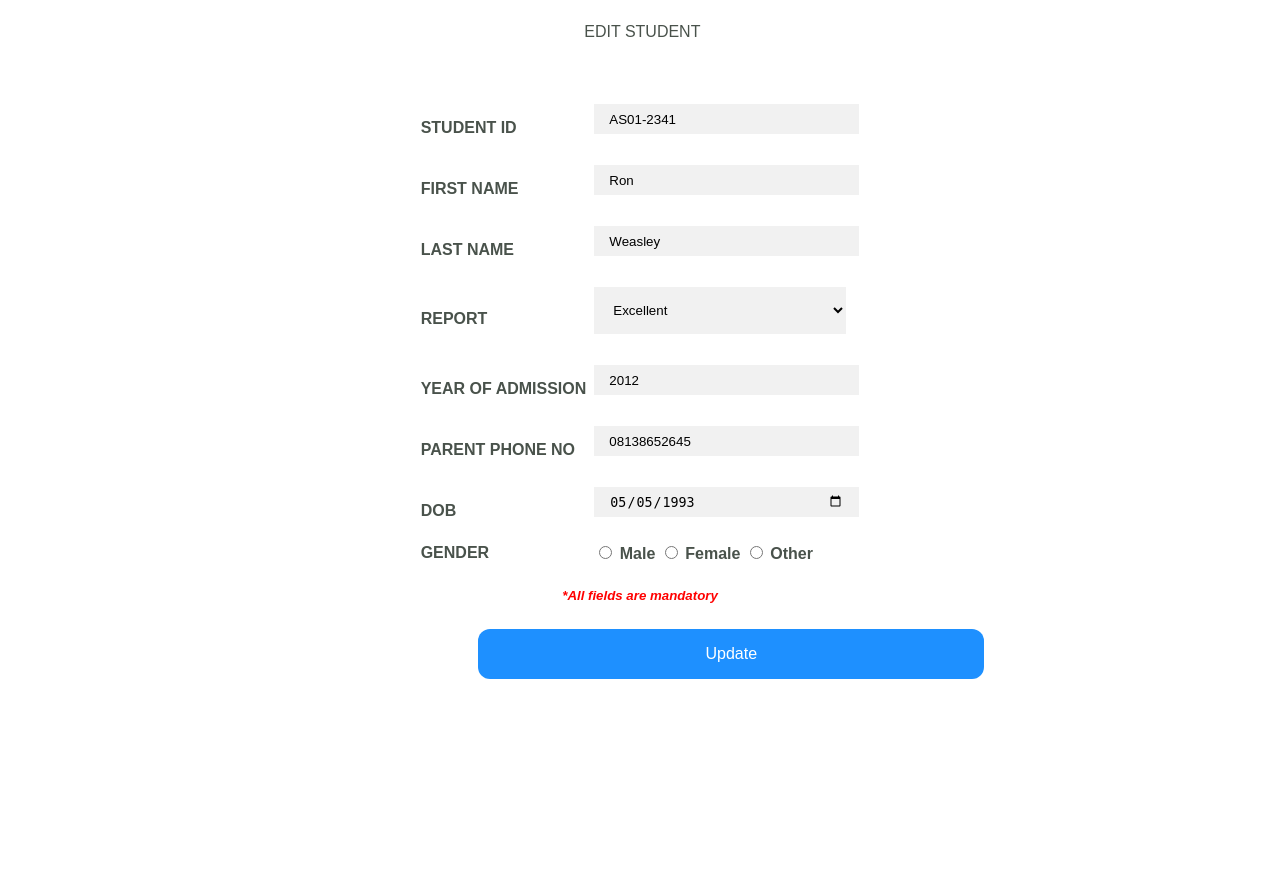
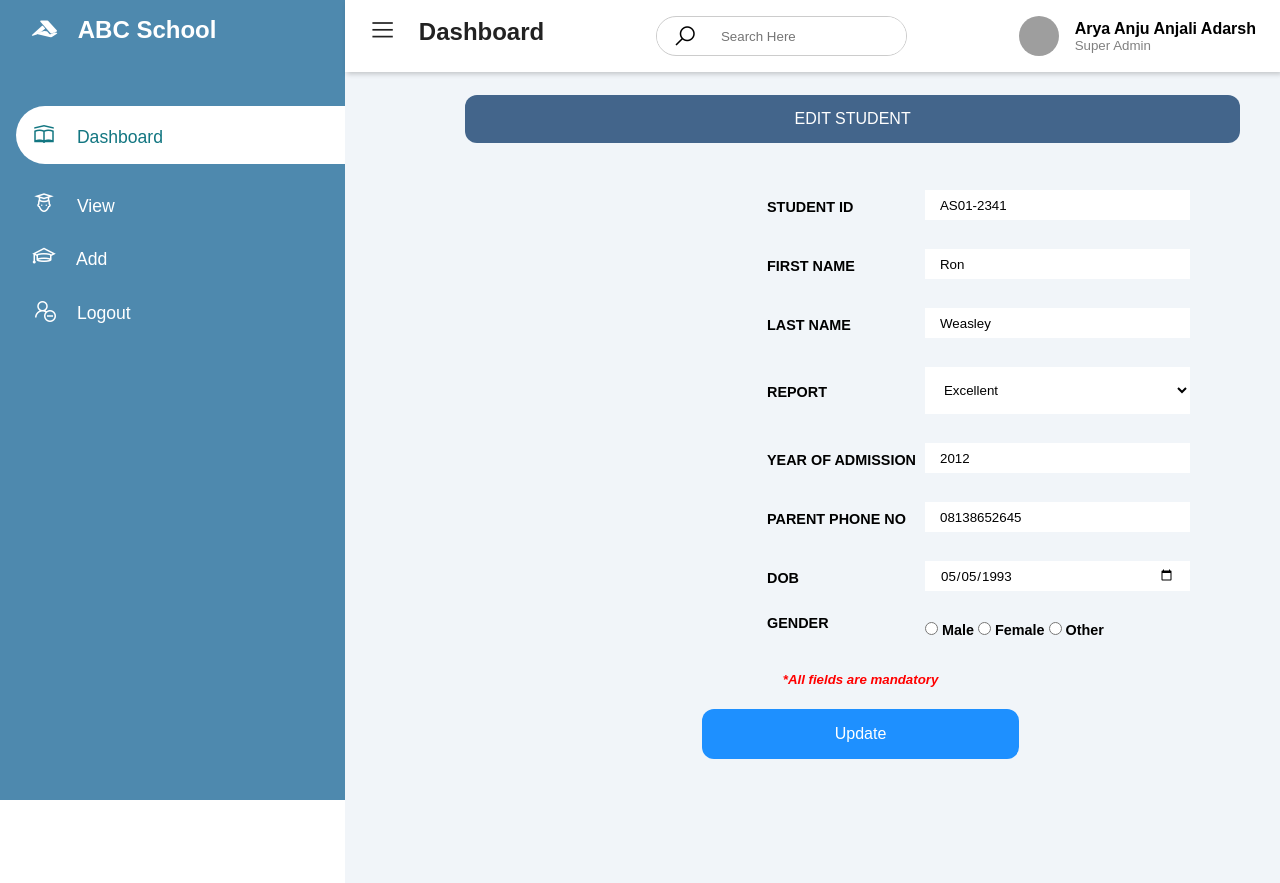
Before and after one commit to student-report-management-updatedsystem/student-report-ms, a PHP site: page /src/editstudent.php?id=1 in a window 1280 px wide. Before the commit the page ends 679 px from the top, so only its background shows below. Run offline with PHP 8.4, Linux system fonts and the light colour scheme; data comes from the database, SQL or seed files in the repository; lists and menus that the app fills with data are empty; grey boxes are pictures that could not be loaded.

Commit message:
issue correction

```diff
--- /dev/null
+++ b/editstudent.css
@@ -0,0 +1,174 @@
+.edit-student {
+  width: 98%;
+  padding: 15px;
+  margin: 5px 0 22px 0;
+  background-color:#43658b;
+  border-radius:12px;
+  text-align: center;
+  color: white;
+}
+
+main input[type=text], input[type=password],input[ type  ="tel"],input[ type  ="date"],input[ type  ="file"],input[ type  ="number"]
+{
+  width: 100%;
+  padding: 15px;
+  margin: 5px 0 22px 0;
+  display: inline-block;
+  border: none;
+  background: #fff;
+}
+option{
+  background-color: #fff;
+}
+th{
+  font-size: 0.9em;
+}
+.button
+{
+  border: none;
+  color: white;
+  padding: 16px 32px;
+  text-align: center;
+  text-decoration: none;
+  display: inline-block;
+  font-size: 16px;
+  margin: 4px 2px;
+  transition-duration: 0.4s;
+  cursor: pointer;
+  width:40%;
+
+}
+
+.button1
+{
+  background-color: DodgerBlue;
+  color: white;
+  border-radius: 12px;
+}
+
+.button1:hover
+{
+  background-color: #4CAF50;
+  color: white;
+}
+@import url('https://fonts.googleapis.com/css2?family=Poppins:wght@300&display=swap');
+
+*{
+  padding: 0;
+  margin: 0;
+  box-sizing: border-box;
+  list-style-type: none;
+  font-family: 'Poppins', sans-serif;
+  text-decoration: none;
+}
+.sidebar{
+  width: 345px;
+  position: fixed;
+  left: 0;
+  top: 0;
+  height: 100%;
+  background: #4e89ae;
+  z-index: 100%;
+}
+.sidebar-brand{
+  height: 90px;
+  padding: 1rem 0rem 1rem 2rem;
+  color: #fff;
+}
+.sidebar-brand span{
+  display: inline-block;
+  padding-right: 1rem;
+}
+.sidebar-menu{
+  margin-top: 1rem;
+}
+.sidebar-menu li{
+  width: 100%;
+  margin-bottom: 1.7rem;
+  padding-left: 1rem;
+}
+.sidebar-menu a{
+  padding-left: 1rem;
+  display: block;
+  color: #fff;
+  font-size: 1.1rem;
+}
+.sidebar-menu a.active{
+  background: #fff;
+  padding-top: 1rem;
+  padding-bottom: 1rem;
+  color: #127681;
+  border-radius: 30px 0px 0px 30px;
+}
+.sidebar-menu a span:first-child {
+  font-size: 1.5rem;
+  padding-right: 1rem;
+}
+.main-content{
+  margin-left: 345px;
+}
+header{
+  display: flex;
+  justify-content: space-between;
+  padding: 1rem 1.5rem;
+  box-shadow: 2px 2px 5px rgba(0,0,0,0.2);
+  position: fixed;
+  left: 345px;
+  width: calc(100% - 345px);
+  top: 0;
+  z-index: 100;
+  background: white;
+}
+header h2{
+  color: #222;
+}
+header label span{
+  font-size: 1.7rem;
+  padding-right: 1rem;
+}
+.search-wrapper{
+ border: 1px solid #ccc;
+ border-radius: 30px;
+ height: 40px;
+ display: flex;
+ align-items: center;
+ overflow-x: hidden;
+}
+form.search button{
+
+ background: white;
+ padding: 0rem 1rem;
+ font-size: 1.5rem;
+ border: 0px  white;
+
+}
+form.search button:hover {
+  background:#CCCFCC;
+}
+.search-wrapper input{
+    height: 100%;
+    padding: .5rem;
+    border: none;
+    outline: none;
+}
+.user-wrapper {
+  display: flex;
+  align-items: center;
+}
+.user-wrapper img {
+  border-radius: 50%;
+  margin-right: 1rem;
+}
+.user-wrapper small{
+  display: inline-block;
+  color: grey;
+}
+main{
+  margin-top: 10px;
+  padding: 2rem 1.5rem;
+  padding-left: 120px;
+  background: #f1f5f9;
+  min-height: calc(100vh - 90px);
+  padding-top: 100px;
+  padding-bottom: 120px;
+}
--- a/panel.php
+++ b/panel.php
@@ -81,9 +81,10 @@
                   <span class="l-2 las la-graduation-cap"></span>
                 </div>
               </div></a>
-              <a href="index.php" style="color:black;"><div class="card-single card-single-3">
+              <a href="src/editstudent.php" style="color:black;"><div class="card-single card-single-3">
                 <div>
-                  <h1>Logout</h1>
+                  <h1>Edit</h1>
+                  <span >Students</span>
                 </div>
                 <div>
                   <span class="l-3 las la-user-minus"></span>
--- a/src/addstudent.php
+++ b/src/addstudent.php
@@ -7,8 +7,6 @@
   <link rel="stylesheet" href="https://maxst.icons8.com/vue-static/landings/line-awesome/line-awesome/1.3.0/css/line-awesome.min.css">
 </head>
 
-
-<<<<<<< HEAD
 <body>
   <div class="sidebar">
     <div class="sidebar-brand">
--- a/src/editstudent.php
+++ b/src/editstudent.php
@@ -3,71 +3,68 @@
   <title>
      EDIT STUDENT FORM
   </title>
-
-<style>
-
-div {
-  width: 98%;
-  padding: 15px;
-  margin: 5px 0 22px 0;
-  background-color:white;
-  border-radius:12px;
-  text-align: center;
-}
-
-input[type=text], input[type=password],input[ type  ="tel"],input[ type  ="date"],input[ type  ="file"],input[ type  ="number"]
-{
-  width: 100%;
-  padding: 15px;
-  margin: 5px 0 22px 0;
-  display: inline-block;
-  border: none;
-  background: #f1f1f1;
-}
-
-.button
-{
-  border: none;
-  color: white;
-  padding: 16px 32px;
-  text-align: center;
-  text-decoration: none;
-  display: inline-block;
-  font-size: 16px;
-  margin: 4px 2px;
-  transition-duration: 0.4s;
-  cursor: pointer;
-  width:40%;
-
-}
-
-.button1
-{
-  background-color: DodgerBlue;
-  color: white;
-
-  border-radius: 12px;
-}
-
-.button1:hover
-{
-  background-color: #4CAF50;
-  color: white;
-}
-</style>
-
-
+  <link rel="stylesheet" href="../editstudent.css">
+  <link rel="stylesheet" href="https://maxst.icons8.com/vue-static/landings/line-awesome/line-awesome/1.3.0/css/line-awesome.min.css">
 </head>
 
 
-<body style="background-color:white;
-            font-family:Arial, Helvetica, sans-serif;
-            color:#49524B;">
+<body>
 
+            <div class="sidebar">
+              <div class="sidebar-brand">
+                <h2><span class="lab la-accusoft"></span> ABC School</h2>
+              </div>
 
+              <div class="sidebar-menu">
+                <ul>
+                  <li>
+                    <a href="../panel.php" class="active"><span class="las la-school"></span>
+                      <span>Dashboard</span></a>
+                  </li>
+                  <li>
+                    <a href="../src/viewstudenttable.php"><span class="las la-user-graduate"></span>
+                      <span>View</span></a>
+                  </li>
+                  <li>
+                    <a href="../src/addstudent.php"><span class="las la-graduation-cap"></span>
+                      <span>Add</span></a>
+                  </li>
+                  <li>
+                    <a href="../index.php"><span class="las la-user-minus"></span>
+                      <span>Logout</span></a>
+                  </li>
+                </ul>
+              </div>
+            </div>
+<div class="main-content">
+  <header>
+    <h2>
+      <label for="">
+        <span class="las la-bars"></span>
+      </label>
+
+      Dashboard
+    </h2>
+
+    <form class="search" action="../search.php" method="post" >
+    <div class="search-wrapper">
+    <button type="submit" ><i class="las la-search"></i></button>
+    <input type="text" name="valueToSearch" placeholder="Search Here"required/></br>
+     </div>
+   </form>
+
+    <div class="user-wrapper">
+      <img src="https://img.icons8.com/pastel-glyph/64/000000/user-male--v1.png" width="40px" height="40px"/>
+      <div>
+        <h4>Arya Anju Anjali Adarsh</h4>
+        <small>Super Admin</small>
+      </div>
+    </div>
+  </header>
+  <main style="padding-top: 80px;">
     <form method="POST">
 
-<div> EDIT STUDENT
+    <div class="edit-student"> EDIT STUDENT
     </div>
     <br>
 
@@ -84,10 +81,10 @@ $query = mysqli_query($conn,$selectquery);
     while($res=mysqli_fetch_array($query))
     {?>
 
-  <table align="center">
+      <table align="center" style="padding-left:300px;">
 
         <tr align="left">
-      <th>
+          <th style="padding-bottom:14px;">
                <label for="fname">STUDENT ID</label>
           </th>
           <th></th>
@@ -99,7 +96,7 @@ while($res=mysqli_fetch_array($query))
 
 
         <tr align="left">
-      <th>
+          <th style="padding-bottom:14px;">
                <label for="fname">FIRST NAME</label>
           </th>
           <th></th>
@@ -110,7 +107,7 @@ while($res=mysqli_fetch_array($query))
 
 
         <tr align="left">
-      <th>
+          <th style="padding-bottom:14px;">
                <label for="lname">LAST NAME</label>
           </th>
           <th></th>
@@ -121,16 +118,16 @@ while($res=mysqli_fetch_array($query))
 
 
       <tr align="left">
-    <th>
+        <th style="padding-bottom:14px;">
           <label for="report">REPORT</label>
         </th><th></th>
         <th><select name="report" id="report"
           style=
-    "width:95%;padding: 15px;
+        "width:100%;padding: 15px;
         margin: 5px 0 22px 0;
         display: inline-block;
         border: none;
-    background: #f1f1f1;" required>
+        background: #fff;" required>
           <value="<?php echo $res['report']; ?>">
           <option value="excellent">Excellent</option>
 
@@ -144,14 +141,14 @@ while($res=mysqli_fetch_array($query))
           </th>
        </tr>
 
-    <tr align="left"><th>
+        <tr align="left"><th style="padding-bottom:14px; padding-right:5px;">
         YEAR OF ADMISSION  </th><th></th><th><input type="number" name="yoa" min="2005" max="2021"steps="4"maxlength="4"style="width:265px; height:30px; " value="<?php echo $res['yoa']; ?>" required/><br>
           </th>
        </tr>
 
 
       <tr align="left">
-    <th>
+        <th style="padding-bottom:14px;">
         PARENT PHONE NO</th>
        <th>
        </th>
@@ -161,13 +158,13 @@ while($res=mysqli_fetch_array($query))
 
 
       <tr align="left">
-    <th>
+        <th style="padding-bottom:14px;">
         DOB
       </th><th></th><th><input style="width:265px; height:30px;" type="date" name="dob"  value="<?php echo $res['dob']; ?>" required/><br>
           </th>
        </tr>
 
-  <tr align="left"><th>
+      <tr align="left"><th style="padding-bottom:14px; padding-right:5px;">
         GENDER </th><th></th><th><input type="radio" id="male" name="gender" value="male" required>
         <label for="male">Male</label>
         <input type="radio" id="female" name="gender" value="female">
@@ -182,10 +179,10 @@ while($res=mysqli_fetch_array($query))
       </table>
 
 
-<i><h5 style="color:red; text-align: center;">*All fields are mandatory</h5></i>
+    <i><h5 style="color:red; text-align: center; padding:25px; padding-bottom:0px;">*All fields are mandatory</h5></i>
 
     &emsp;&emsp;&emsp;&emsp;&emsp;&emsp;&emsp;&emsp;&emsp;&emsp;&emsp;&emsp;&emsp;&emsp;&emsp;&emsp;&emsp;&emsp;&emsp;&emsp;&emsp;&emsp;&emsp;&emsp;&emsp;&emsp;&emsp;&emsp;&emsp;
-<button name="Update" class="button button1">Update</button>
+    <center><button name="Update" class="button button1">Update</button></center>
     </form>
     <?php
     if(isset($_POST['Update'])){
@@ -213,5 +210,8 @@ header("location: viewstudenttable.php");
 
     </div >
     </div>
+  </main>
+</div>
+
 </body>
 </html>
--- a/src/student.php
+++ b/src/student.php
@@ -61,7 +61,7 @@
 					 Dashboard
 				 </h2>
 
-				 <form class="search" action="search.php" method="post" >
+				 <form class="search" action="../search.php" method="post" >
 				 <div class="search-wrapper">
 				 <button type="submit" ><i class="las la-search"></i></button>
 				 <input type="text" name="valueToSearch" placeholder="Search Here"required/></br>
```
Lines whose indentation alone changed are shown as unchanged.
